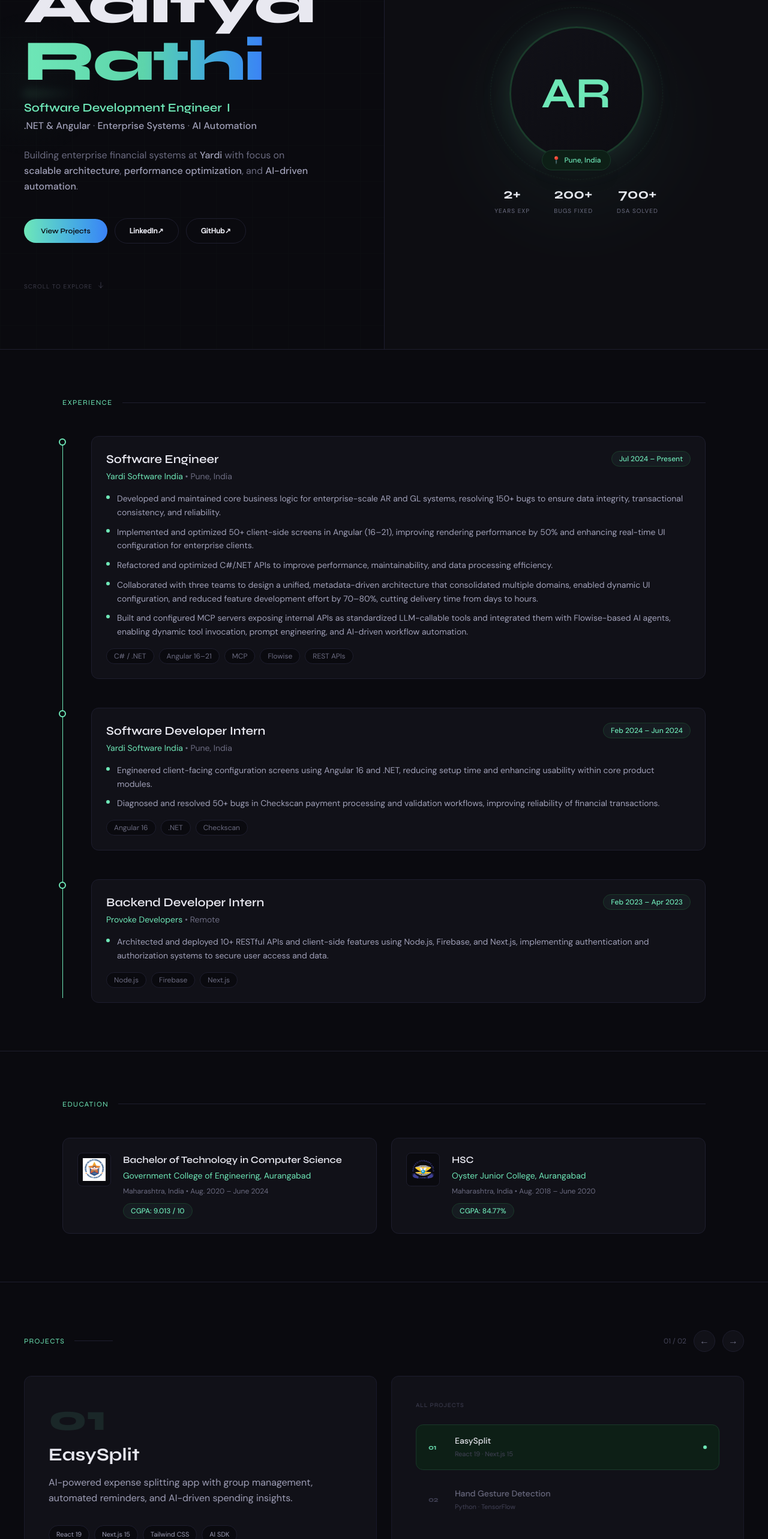
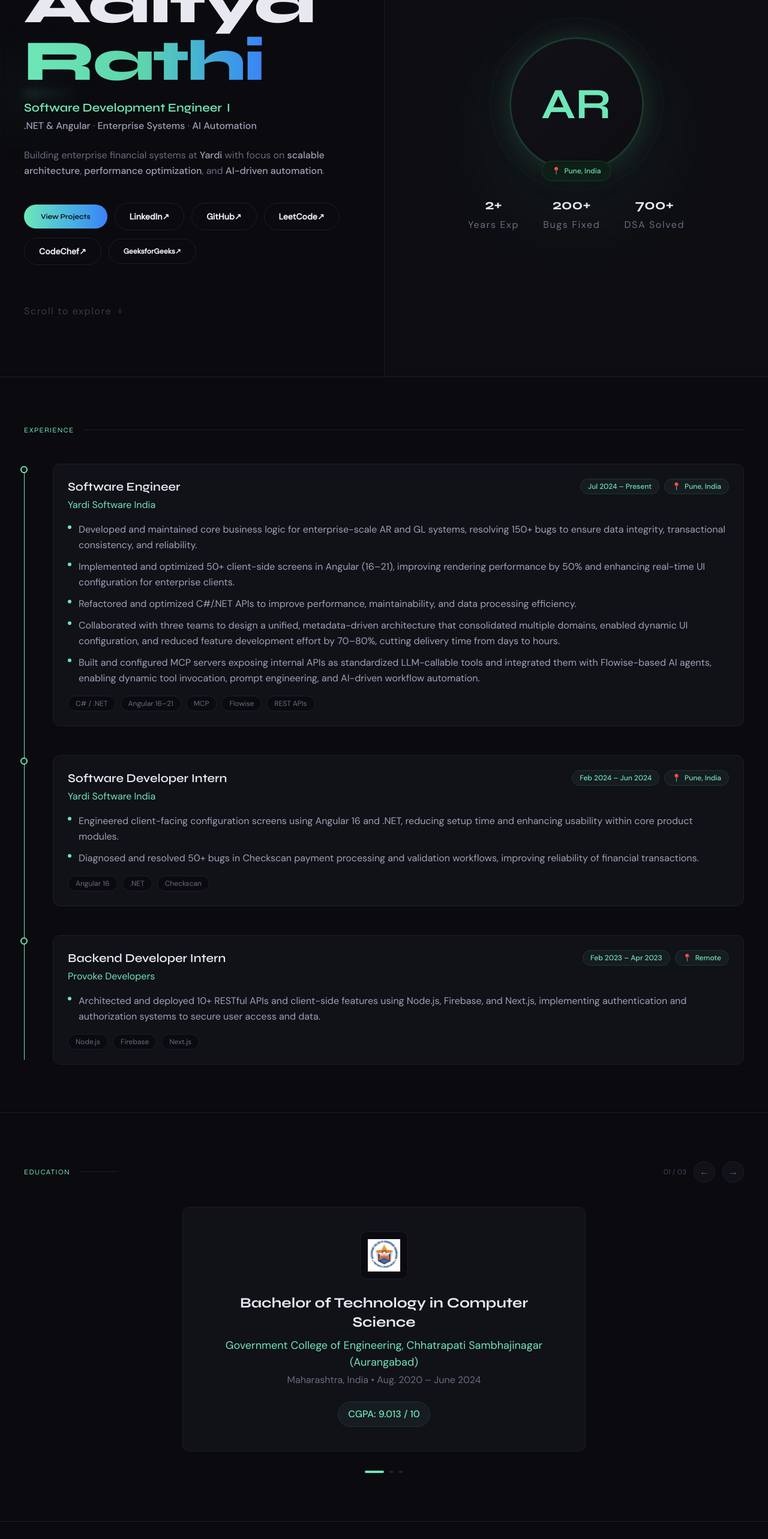
Before and after one commit to Aditya-V-Rathi/aditya-portfolio, a Next.js app: page / in a window 1280 px wide. Shown: the part 234-2800 px from the top of the page at 60% size. Built offline with nearby package versions, Linux system fonts and the light colour scheme.

Commit message:
Final Fixes

```diff
--- a/components/sections/Contact.tsx
+++ b/components/sections/Contact.tsx
@@ -25,7 +25,7 @@ export default function Contact() {
       <Reveal className="reveal-up">
         <div className="flex items-center gap-3 mb-[32px]">
           <div className="flex-1 h-px bg-gradient-to-r from-transparent to-[#6EE7B7]/20" />
-          <span className="text-[10px] tracking-[0.2em] uppercase text-[#6EE7B7]/50 font-mono">
+          <span className="text-xstracking-[0.2em] uppercase text-[#6EE7B7]/50 font-mono">
             contact
           </span>
           <div className="flex-1 h-px bg-gradient-to-l from-transparent to-[#6EE7B7]/20" />
@@ -50,7 +50,7 @@ export default function Contact() {
         </a>
 
         {/* Subtle email display */}
-        <p className="mt-[14px] text-[10px] text-[#6b6b80]/60 font-mono tracking-wide">
+        <p className="mt-[14px] text-xstext-[#6b6b80]/60 font-mono tracking-wide">
           {info.email}
         </p>
       </Reveal>
--- a/components/sections/Education.tsx
+++ b/components/sections/Education.tsx
@@ -1,31 +1,60 @@
+"use client"
+import { useState } from "react"
 import { education } from "@/data/education"
 
 export default function Education() {
+  const [current, setCurrent] = useState(0)
+  const total = education.length
+
+  const prev = () => setCurrent((c) => (c - 1 + total) % total)
+  const next = () => setCurrent((c) => (c + 1) % total)
+
+  const ed = education[current]
+
   return (
     <section id="education" className="border-b border-[#1e1e2e]">
-      <div className="mx-auto max-w-6xl px-6 py-16 md:px-10 md:py-20">
+      <div className="mx-auto max-w-8xl px-6 py-16 md:px-10 md:py-20">
 
-        {/* Heading */}
-        <div className="mb-12 flex items-center gap-4">
+        {/* Heading with nav */}
+        <div className="mb-10 flex items-center justify-between">
+          <div className="flex items-center gap-4">
             <span
               className="text-xs uppercase tracking-widest text-[#6EE7B7]"
               style={{ fontFamily: "var(--font-syne), sans-serif" }}
             >
               Education
             </span>
-          <div className="h-px flex-1 bg-[#1e1e2e]" />
+            <div className="h-px w-16 bg-[#1e1e2e]" />
           </div>
 
-        {/* Grid layout */}
-        <div className="grid grid-cols-1 gap-6 md:grid-cols-2">
-          {education.map((ed, idx) => (
-            <div
-              key={idx}
-              className="flex gap-5 rounded-xl border border-[#1e1e2e] bg-[#111118] p-6 transition-all hover:border-[#1a3a2a]"
+          {total > 1 && (
+            <div className="flex items-center gap-3">
+              <span className="text-xs tabular-nums text-[#444458]">
+                {String(current + 1).padStart(2, "0")} / {String(total).padStart(2, "0")}
+              </span>
+              <button
+                onClick={prev}
+                className="flex h-9 w-9 items-center justify-center rounded-full border border-[#1e1e2e] bg-[#111118] text-[#6b6b80] transition-all hover:border-[#6EE7B7] hover:text-[#6EE7B7]"
               >
-              {/* Logo */}
-              <div className="shrink-0">
-                <div className="flex h-14 w-14 items-center justify-center rounded-lg border border-[#1e1e2e] bg-[#0a0a0f] p-2">
+                ←
+              </button>
+              <button
+                onClick={next}
+                className="flex h-9 w-9 items-center justify-center rounded-full border border-[#1e1e2e] bg-[#111118] text-[#6b6b80] transition-all hover:border-[#6EE7B7] hover:text-[#6EE7B7]"
+              >
+                →
+              </button>
+            </div>
+          )}
+        </div>
+
+        {/* Single card - centered and full width */}
+        <div className="mx-auto max-w-2xl">
+          <div className="rounded-xl border border-[#1e1e2e] bg-[#111118] p-8 transition-all hover:border-[#1a3a2a] md:p-10">
+
+            {/* Logo centered at top */}
+            <div className="mb-6 flex justify-center">
+              <div className="flex h-20 w-20 items-center justify-center rounded-xl border border-[#1e1e2e] bg-[#0a0a0f] p-3">
                 {ed.logo ? (
                   <img
                     src={ed.logo}
@@ -34,7 +63,7 @@ export default function Education() {
                   />
                 ) : (
                   <span
-                      className="text-lg font-bold text-[#6EE7B7]"
+                    className="text-2xl font-bold text-[#6EE7B7]"
                     style={{ fontFamily: "var(--font-syne), sans-serif" }}
                   >
                     {ed.institution[0]}
@@ -43,27 +72,44 @@ export default function Education() {
               </div>
             </div>
 
-              {/* Content */}
-              <div className="flex-1 min-w-0">
+            {/* Content - centered */}
+            <div className="text-center">
               <h3
-                  className="text-base font-semibold text-[#e8e8f0]"
+                className="mb-2 text-xl font-bold text-[#e8e8f0] md:text-2xl"
                 style={{ fontFamily: "var(--font-syne), sans-serif" }}
               >
                 {ed.degree}
               </h3>
-                <p className="mt-1 text-sm text-[#6EE7B7]">{ed.institution}</p>
-                <p className="mt-2 text-xs text-[#6b6b80]">
+              <p className="mb-1 text-base text-[#6EE7B7] md:text-lg">{ed.institution}</p>
+              <p className="mb-6 text-base text-[#6b6b80]">
                 {ed.location} • {ed.period}
               </p>
-                <div className="mt-3 flex items-center gap-2">
-                  <span className="rounded-full border border-[#1a3a2a] bg-[#6EE7B7]/5 px-3 py-1 text-xs font-medium text-[#6EE7B7]">
-                    CGPA: {ed.cgpa}
+
+              <div className="flex justify-center">
+                <span className="rounded-full border border-[#1a3a2a] bg-[#6EE7B7]/5 px-4 py-2 text-base font-medium text-[#6EE7B7]">
+                  {ed.MetricsLabel}: {ed.MetricsValue}
                 </span>
               </div>
             </div>
           </div>
+        </div>
+
+        {/* Dot indicators */}
+        {total > 1 && (
+          <div className="mt-8 flex items-center justify-center gap-2">
+            {education.map((_, i) => (
+              <button
+                key={i}
+                onClick={() => setCurrent(i)}
+                className={`h-1 rounded-full transition-all duration-300 ${
+                  i === current
+                    ? "w-8 bg-[#6EE7B7]"
+                    : "w-2 bg-[#1e1e2e] hover:bg-[#444458]"
+                }`}
+              />
             ))}
           </div>
+        )}
       </div>
     </section>
   )
--- a/components/sections/Experience.tsx
+++ b/components/sections/Experience.tsx
@@ -43,7 +43,7 @@ export default function Experience() {
 
   return (
     <section id="experience" ref={sectionRef} className="border-b border-[#1e1e2e]">
-      <div className="mx-auto max-w-6xl px-6 py-16 md:px-10 md:py-20">
+      <div className="mx-auto max-w-8xl px-6 py-16 md:px-10 md:py-20">
 
         {/* Heading */}
         <div className="mb-12 flex items-center gap-4">
@@ -89,7 +89,7 @@ export default function Experience() {
                     >
                       {exp.title}
                     </h3>
-                    <p className="mt-1 text-sm">
+                    <p className="mt-1 text-base">
                       <a
                         href={exp.companyUrl}
                         target="_blank"
@@ -98,20 +98,23 @@ export default function Experience() {
                       >
                         {exp.company}
                       </a>
-                      <span className="text-[#6b6b80]"> • {exp.location}</span>
                     </p>
                   </div>
-                  <div className="flex items-center gap-2 text-xs font-medium text-[#6EE7B7]">
-                    <span className="rounded-full border border-[#1a3a2a] bg-[#6EE7B7]/5 px-3 py-1">
-                      {exp.period}
-                    </span>
-                  </div>
+                  <div className="flex items-center gap-2 text-xs font-medium">
+                  <span className="rounded-full border border-[#1a3a2a] bg-[#6EE7B7]/5 px-3 py-1 text-[#6EE7B7]">
+                    {exp.period}
+                  </span>
+                  <span className="rounded-full border border-[#1a3a2a] bg-[#6EE7B7]/5 px-3 py-1 text-[#6EE7B7]">
+                    <span className="mr-1.5">📍</span>
+                    {exp.location}
+                  </span>
+                </div>
                 </div>
 
                 {/* Bullets */}
                 <ul className="mb-4 space-y-2.5">
                   {exp.bullets.map((bullet, i) => (
-                    <li key={i} className="flex gap-3 text-sm leading-relaxed text-[#a0a0b8]">
+                    <li key={i} className="flex gap-3 text-base leading-relaxed text-[#a0a0b8]">
                       <span className="mt-1.5 h-1.5 w-1.5 shrink-0 rounded-full bg-[#6EE7B7]" />
                       <span>{bullet}</span>
                     </li>
--- a/components/sections/Footer.tsx
+++ b/components/sections/Footer.tsx
@@ -6,7 +6,7 @@ type SocialLink = {
 }
 
 // Extend info.socials to match your actual data shape
-const socials: SocialLink[] = (info.socials ?? []).map((s) => ({
+const socials: SocialLink[] = (info.URLs ?? []).map((s) => ({
   label: s.name,
   href: s.href  ?? "#",
 }))
@@ -28,7 +28,7 @@ export default function Footer() {
               href={s.href}
               target="_blank"
               rel="noopener noreferrer"
-              className="text-[11px] font-mono text-[#6b6b80] tracking-wide transition-colors duration-200 hover:text-[#6EE7B7]"
+              className="text-sm font-mono text-[#6b6b80] tracking-wide transition-colors duration-200 hover:text-[#6EE7B7]"
             >
               {s.label}
             </a>
@@ -38,10 +38,10 @@ export default function Footer() {
 
       {/* Bottom row */}
       <div className="flex flex-col items-center gap-[6px]">
-        <p className="text-[10px] font-mono text-[#6b6b80]/50 tracking-[0.15em]">
+        <p className="text-xsfont-mono text-[#6b6b80]/50 tracking-[0.15em]">
           {info.name ?? "Portfolio"} — {year}
         </p>
-        <p className="text-[10px] text-[#6b6b80]/30 tracking-wide">
+        <p className="text-xstext-[#6b6b80]/30 tracking-wide">
           designed &amp; built with care
         </p>
       </div>
--- a/components/sections/Hero.tsx
+++ b/components/sections/Hero.tsx
@@ -32,7 +32,7 @@ export default function Hero() {
           </div>
 
           {/* Content wrapper for better spacing control */}
-          <div className="relative mx-auto max-w-2xl md:ml-auto md:mr-8 lg:mr-16">
+          <div className="relative mx-auto max-w-2xl">
 
             {/* Eyebrow with decorative element */}
             <div className="mb-6 flex items-center gap-3">
@@ -65,7 +65,7 @@ export default function Hero() {
                 <span className="text-[#6EE7B7]">Software Development Engineer</span>
                 <span className="ml-2 text-[#6EE7B7]">I</span>
               </p>
-              <p className="mt-1 text-sm text-[#6b6b80] md:text-base">
+              <p className="mt-1 text-base text-[#6b6b80] md:text-base">
                 <span className="text-[#a0a0b8] font-medium">.NET & Angular</span> ·{" "}
                 <span className="text-[#a0a0b8] font-medium">Enterprise Systems</span> ·{" "}
                 <span className="text-[#a0a0b8] font-medium">AI Automation</span>
@@ -73,7 +73,7 @@ export default function Hero() {
             </div>
 
             {/* Tagline with enhanced typography */}
-            <p className="mb-10 max-w-lg text-sm leading-relaxed text-[#6b6b80] md:text-base">
+            <p className="mb-10 max-w-lg text-base leading-relaxed text-[#6b6b80] md:text-base">
               Building enterprise financial systems at{" "}
               <span className="text-[#a0a0b8] font-medium">Yardi</span> with focus on{" "}
               <span className="text-[#a0a0b8] font-medium">scalable architecture</span>,{" "}
@@ -91,21 +91,38 @@ export default function Hero() {
                 <span className="absolute inset-0 -translate-x-full bg-gradient-to-r from-transparent via-white/20 to-transparent transition-transform duration-500 group-hover:translate-x-full" />
               </a>
 
-              <a href={info.linkedin} target="_blank" rel="noopener noreferrer"
-                className="group rounded-full border border-[#1e1e2e] px-6 py-3 text-xs font-semibold text-[#e8e8f0] transition-all duration-300 hover:border-[#6EE7B7] hover:bg-[#6EE7B7]/5 hover:scale-105">
+              <a href={info.URLs[0].href} target="_blank" rel="noopener noreferrer"
+                className="group rounded-full border border-[#1e1e2e] px-6 py-3 text-sm font-semibold text-[#e8e8f0] transition-all duration-300 hover:border-[#6EE7B7] hover:bg-[#6EE7B7]/5 hover:scale-105">
                 LinkedIn
                 <span className="inline-block transition-transform duration-200 group-hover:translate-x-0.5 group-hover:-translate-y-0.5">↗</span>
               </a>
 
-              <a href={info.github} target="_blank" rel="noopener noreferrer"
-                className="group rounded-full border border-[#1e1e2e] px-6 py-3 text-xs font-semibold text-[#e8e8f0] transition-all duration-300 hover:border-[#6EE7B7] hover:bg-[#6EE7B7]/5 hover:scale-105">
+              <a href={info.URLs[1].href} target="_blank" rel="noopener noreferrer"
+                className="group rounded-full border border-[#1e1e2e] px-6 py-3 text-sm font-semibold text-[#e8e8f0] transition-all duration-300 hover:border-[#6EE7B7] hover:bg-[#6EE7B7]/5 hover:scale-105">
                 GitHub
                 <span className="inline-block transition-transform duration-200 group-hover:translate-x-0.5 group-hover:-translate-y-0.5">↗</span>
               </a>
+
+              <a href={info.URLs[2].href} target="_blank" rel="noopener noreferrer"
+                className="group rounded-full border border-[#1e1e2e] px-6 py-3 text-sm font-semibold text-[#e8e8f0] transition-all duration-300 hover:border-[#6EE7B7] hover:bg-[#6EE7B7]/5 hover:scale-105">
+                LeetCode
+                <span className="inline-block transition-transform duration-200 group-hover:translate-x-0.5 group-hover:-translate-y-0.5">↗</span>
+              </a>
+
+              <a href={info.URLs[3].href} target="_blank" rel="noopener noreferrer"
+                className="group rounded-full border border-[#1e1e2e] px-6 py-3 text-sm font-semibold text-[#e8e8f0] transition-all duration-300 hover:border-[#6EE7B7] hover:bg-[#6EE7B7]/5 hover:scale-105">
+                CodeChef
+                <span className="inline-block transition-transform duration-200 group-hover:translate-x-0.5 group-hover:-translate-y-0.5">↗</span>
+              </a>
+
+              <a href={info.URLs[4].href} target="_blank" rel="noopener noreferrer"
+                className="group rounded-full border border-[#1e1e2e] px-6 py-3 text-xs font-semibold text-[#e8e8f0] transition-all duration-300 hover:border-[#6EE7B7] hover:bg-[#6EE7B7]/5 hover:scale-105">
+                GeeksforGeeks
+                <span className="inline-block transition-transform duration-200 group-hover:translate-x-0.5 group-hover:-translate-y-0.5">↗</span>
+              </a>
             </div>
-
             {/* Subtle scroll indicator at bottom */}
-            <div className="mt-16 flex items-center gap-2 text-[10px] uppercase tracking-widest text-[#6b6b80]/50">
+            <div className="mt-16 flex items-center gap-2 text-xsuppercase tracking-widest text-[#6b6b80]/50">
               <span>Scroll to explore</span>
               <svg className="h-3 w-3 animate-bounce" fill="none" stroke="currentColor" viewBox="0 0 24 24">
                 <path strokeLinecap="round" strokeLinejoin="round" strokeWidth={2} d="M19 14l-7 7m0 0l-7-7m7 7V3" />
@@ -154,7 +171,7 @@ export default function Hero() {
                   style={{ fontFamily: "var(--font-syne), sans-serif" }}>
                   {s.value}
                 </div>
-                <div className="mt-1 text-[10px] uppercase tracking-widest text-[#6b6b80] transition-colors duration-300 group-hover:text-[#6EE7B7]/70">
+                <div className="mt-1 text-xsuppercase tracking-widest text-[#6b6b80] transition-colors duration-300 group-hover:text-[#6EE7B7]/70">
                   {s.label}
                 </div>
               </div>
--- a/components/sections/Projects.tsx
+++ b/components/sections/Projects.tsx
@@ -68,7 +68,7 @@ export default function Projects() {
                 {p.title}
               </h3>
 
-              <p className="mb-8 text-sm leading-relaxed text-[#a0a0b8] md:text-base">
+              <p className="mb-8 text-base leading-relaxed text-[#a0a0b8] md:text-base">
                 {p.description}
               </p>
 
@@ -113,7 +113,7 @@ export default function Projects() {
 
             <div>
               <p
-                className="mb-6 text-[10px] uppercase tracking-widest text-[#444458]"
+                className="mb-6 text-xsuppercase tracking-widest text-[#444458]"
                 style={{ fontFamily: "var(--font-syne), sans-serif" }}
               >
                 All Projects
@@ -141,13 +141,13 @@ export default function Projects() {
 
                     <div className="flex-1 min-w-0">
                       <p
-                        className={`text-sm font-medium ${
+                        className={`text-base font-medium ${
                           i === current ? "text-[#e8e8f0]" : "text-[#6b6b80]"
                         }`}
                       >
                         {proj.title}
                       </p>
-                      <p className="mt-1 text-[11px] text-[#444458]">
+                      <p className="mt-1 text-xs text-[#444458]">
                         {proj.tags.slice(0, 2).join(" · ")}
                       </p>
                     </div>
--- a/components/sections/Skills.tsx
+++ b/components/sections/Skills.tsx
@@ -17,7 +17,7 @@ export default function Skills() {
         {Object.entries(skills).map(([group, items]) => (
           <Reveal key={group}>
             <div className="rounded-lg border border-[#1e1e2e] bg-[#111118] p-4 h-full">
-              <h3 className="mb-4 text-sm font-semibold uppercase tracking-widest text-[#6EE7B7]">
+              <h3 className="mb-4 text-base font-semibold uppercase tracking-widest text-[#6EE7B7]">
                 {group}
               </h3>
               <div className="flex flex-wrap gap-2">
@@ -27,7 +27,7 @@ export default function Skills() {
                     href={skill.url}
                     target="_blank"
                     rel="noopener noreferrer"
-                    className="group flex items-center gap-2 rounded-md border border-[#1e1e2e] bg-[#0a0a0f] px-3 py-2 text-sm text-[#a0a0b8] transition-all hover:border-[#6EE7B7]/50 hover:bg-[#6EE7B7]/10 hover:scale-105 hover:shadow-lg hover:shadow-[#6EE7B7]/20"
+                    className="group flex items-center gap-2 rounded-md border border-[#1e1e2e] bg-[#0a0a0f] px-3 py-2 text-base text-[#a0a0b8] transition-all hover:border-[#6EE7B7]/50 hover:bg-[#6EE7B7]/10 hover:scale-105 hover:shadow-lg hover:shadow-[#6EE7B7]/20"
                   >
                     {/* Icon */}
                     <span className="flex items-center justify-center w-5 h-5 transition-transform group-hover:rotate-12">
--- a/data/education.ts
+++ b/data/education.ts
@@ -1,18 +1,28 @@
 export const education = [
   {
-    institution: "Government College of Engineering, Aurangabad",
+    institution: "Government College of Engineering, Chhatrapati Sambhajinagar (Aurangabad)",
     logo: "/images/inst1.png",
     period: "Aug. 2020 – June 2024",
-    cgpa: "9.013 / 10",
     degree: "Bachelor of Technology in Computer Science",
     location: "Maharashtra, India",
+    MetricsLabel: "CGPA",
+    MetricsValue: "9.013 / 10",
   },
   {
-    institution: "Oyster Junior College, Aurangabad",
+    institution: "Oyster Junior College, Chhatrapati Sambhajinagar (Aurangabad)",
     logo: "/images/inst2.png",
     period: "Aug. 2018 – June 2020",
-    cgpa: "84.77%",
     degree: "HSC",
     location: "Maharashtra, India",
+    MetricsLabel: "Percentage",
+    MetricsValue: "84.77%",
+  },{
+    institution: "St. Mary’s High School, Jalna",
+    logo: "/images/inst3.png",
+    period: "June. 2008 – April 2018",
+    degree: "S.S.C",
+    location: "Maharashtra, India",
+    MetricsLabel: "Percentage",
+    MetricsValue: "89.20%",
   },
 ]
--- a/data/info.ts
+++ b/data/info.ts
@@ -4,16 +4,17 @@ export const info = {
   tagline: "Building enterprise-grade apps and AI-powered tools.",
   location: "Pune, India",
   email: "rathiaditya.24@gmail.com",
-  linkedin: "https://linkedin.com/in/adityarathi24/",
-  github: "https://github.com/adityarathi24",
   resume: "/Aditya_Rathi_Resume.pdf",
   stats: [
     { value: "2+", label: "Years Exp" },
     { value: "200+", label: "Bugs Fixed" },
     { value: "700+", label: "DSA Solved" },
   ],
-  socials: [
+  URLs: [
     { name: "LinkedIn", href: "https://linkedin.com/in/adityarathi24/" },
-    { name: "GitHub", href: "https://github.com/adityarathi24" },
+    { name: "GitHub", href: "https://github.com/Aditya-V-Rathi" },
+    { name: "LeetCode", href: "https://leetcode.com/u/avrathi24/" },
+    { name: "CodeChef", href: "https://www.codechef.com/users/rathiaditya24" },
+    { name: "GeeksforGeeks", href: "https://www.geeksforgeeks.org/profile/avr24" }
   ]
 }
```
Also changed, not shown: public/images/inst3.png (added). Lines whose indentation alone changed are shown as unchanged.
